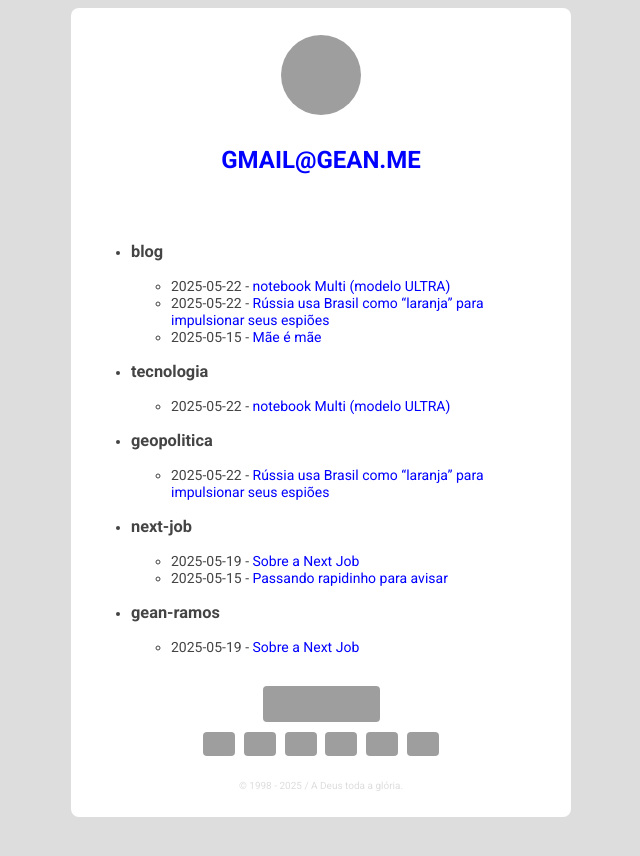
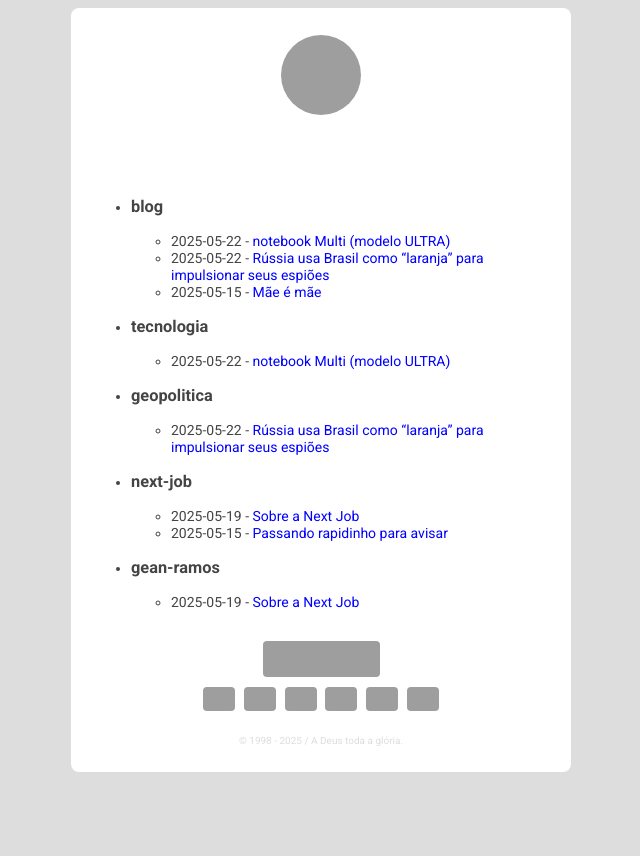
Before and after one commit to geanramos/gmailpage, a Jekyll site: the page built from tags.html, in a window 1280 px wide, cut to the strip 0-856 px from the top of the page. Shown: the whole strip, without its empty margins (319-959 px from the left). Built offline with Jekyll 4.4.1, drawn with Linux system fonts in a browser that asks for light colours; grey boxes are pictures that could not be loaded.

Commit message:
Update header.html

```diff
--- a/_includes/header.html
+++ b/_includes/header.html
@@ -11,5 +11,5 @@
 <a href="{{ site.url }}{{ site.baseurl }}{{ post.url }}" target="_self"><img alt="avatar" class="gcr-center gcr-fixedwidth" src="https://avatars.githubusercontent.com/u/6352393?v=4" style="max-width: 80px; border-radius: 100px;" /></a>
 </div>
 <div class="gcr-bloco gcr-bloco-3 gcr-heading">
-<h1><span class="pequeno-espaco">{{ site.title }}</span></h1>
+<h1><span class="pequeno-espaco">{{ post.title }}</span></h1>
 </div>
```
